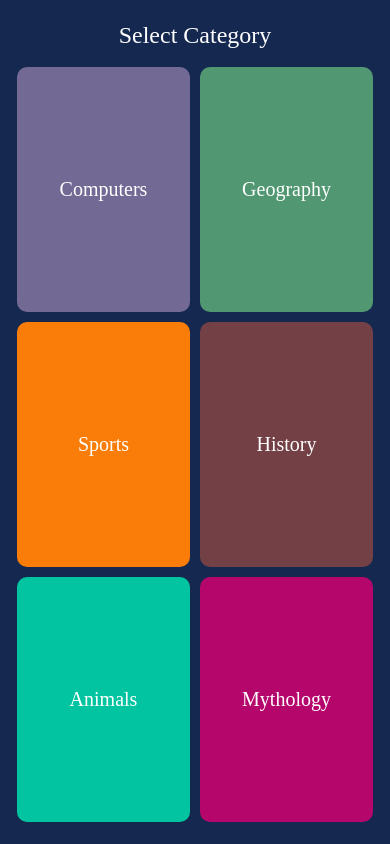
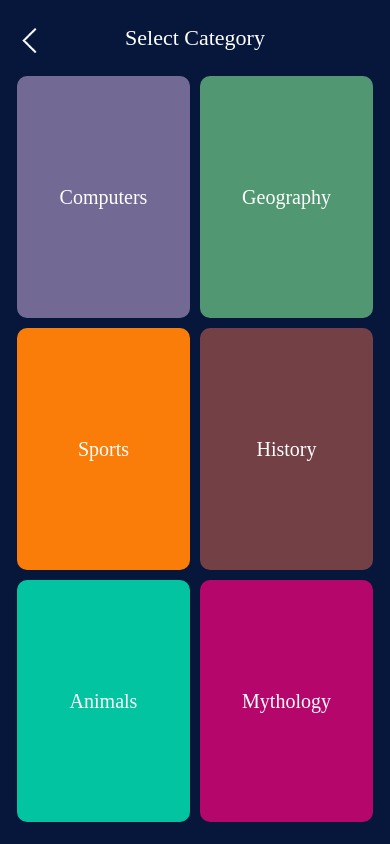
Before and after one commit to deepdhar/Quizzo, a React Native app: screen /SelectQuiz in a window 390 px wide. Built offline with nearby package versions, Linux system fonts and the light colour scheme.

Commit message:
changes status bar color and background color

```diff
--- a/App.js
+++ b/App.js
@@ -1,14 +1,16 @@
 import React from 'react';
-import { StyleSheet, Text, View, SafeAreaView } from 'react-native';
-import Home from './screens/Home';
-import Quiz from './screens/Quiz';
-import Result from './screens/Result';
+import { StyleSheet, Text, View, SafeAreaView, StatusBar} from 'react-native';
 
 import MyStack from './navigation';
 
 const App = () => {
     return (
-        <MyStack/>
+        <SafeAreaView style={styles.container}>
+            <StatusBar
+                backgroundColor = "#06173B"
+            />
+            <MyStack/>
+        </SafeAreaView>
     );
 }
 
@@ -16,7 +18,7 @@ export default App;
 
 const styles = StyleSheet.create({
     container: {
-        paddingStart: 10,
-        paddingTop: 10
+        flex: 1,
+        backgroundColor: '#06173B'
     }
 })
--- a/components/Title.js
+++ b/components/Title.js
@@ -13,7 +13,7 @@ export default Title
 
 const styles = StyleSheet.create({
     container: {
-        paddingVertical: 16,
+        paddingTop: 35,
         justifyContent: 'center',
         alignItems: 'center'
     },
--- a/screens/Home.js
+++ b/screens/Home.js
@@ -37,7 +37,7 @@ const styles = StyleSheet.create({
     container: {
         paddingHorizontal: 20,
         height: '100%',
-        backgroundColor: '#142850'
+        backgroundColor: '#06173B'
     },
     banner: {
         height: 350,
@@ -52,7 +52,7 @@ const styles = StyleSheet.create({
         width: '100%',
         backgroundColor: '#1A759F',
         padding: 16,
-        borderRadius: 16,
+        borderRadius: 8,
         alignItems: 'center',
         marginBottom: 30
     },
--- a/screens/Quiz.js
+++ b/screens/Quiz.js
@@ -136,10 +136,10 @@ export default Quiz
 
 const styles = StyleSheet.create({
     container: {
-        padding: 12,
+        paddingTop: 10,
         paddingHorizontal: 20,
         height: '100%',
-        backgroundColor: '#142850'
+        backgroundColor: '#06173B'
     },
     parent: {
         flex: 1,
@@ -188,7 +188,7 @@ const styles = StyleSheet.create({
         paddingVertical: 15,
         paddingHorizontal: 15,
         marginVertical: 12,
-        backgroundColor: '#34A0A4',
+        backgroundColor: '#2F9D90',
         borderRadius: 12,
         borderWidth: 1.5,
         borderColor: 'white'
--- a/screens/Result.js
+++ b/screens/Result.js
@@ -46,7 +46,7 @@ const Result = ({route}) => {
             <TouchableOpacity onPress={()=>navigation.navigate('Home')}
                 style={styles.button}
             >
-                <Text style={styles.buttonText}>Home</Text>
+                <Text style={styles.buttonText}>Go to Home</Text>
             </TouchableOpacity>
 
         </SafeAreaView>
@@ -59,7 +59,7 @@ const styles = StyleSheet.create({
     container: {
         paddingHorizontal: 20,
         height: '100%',
-        backgroundColor: '#142850',
+        backgroundColor: '#06173B',
     },
     header: {
         alignItems: 'center',
@@ -92,13 +92,13 @@ const styles = StyleSheet.create({
         width: '100%',
         backgroundColor: '#1A759F',
         padding: 16,
-        borderRadius: 16,
+        borderRadius: 8,
         alignItems: 'center',
         marginBottom: 30,
         marginTop: 27
     },
     buttonText: {
-        fontSize: 22,
+        fontSize: 20,
         fontFamily: 'Ubuntu-Medium',
         color: 'white'
     },
--- a/screens/SelectQuiz.js
+++ b/screens/SelectQuiz.js
@@ -1,6 +1,7 @@
 import { useNavigation } from '@react-navigation/native';
 import React from 'react'
 import {
+    Image,
     StyleSheet,
     Text,
     View,
@@ -20,7 +21,18 @@ const SelectQuiz = () => {
 
     return (
         <View style={styles.container}>
-            <Text style={styles.headerText}>Select Category</Text>
+            <View style={styles.headerContainer}>
+                <TouchableOpacity
+                    onPress={()=>navigation.navigate('Home')}
+                    style={styles.backButton}
+                >
+                    <Image
+                        style={{width: 25, height: 25}}
+                        source={require('../assets/back_bn.png')}
+                    />
+                </TouchableOpacity>
+                <Text style={styles.headerText}>Select Category</Text>
+            </View>
 
             {/* Category View */}
             <View style={styles.categoryContainer}>
@@ -78,15 +90,24 @@ export default SelectQuiz;
 const styles = StyleSheet.create({
     container: {
         flex: 1,
-        backgroundColor: '#142850',
+        backgroundColor: '#06173B',
         padding: 12,
+    },
+    headerContainer: {
+        flexDirection: 'row',
+        justifyContent: 'center',
+        alignItems: 'center',
+        paddingTop: 13,
+        paddingBottom: 25,
+    },
+    backButton: {
+        position: 'absolute',
+        left: 5,
+        top: 16
     },
     headerText: {
         color: 'white',
-        alignSelf: 'center',
-        paddingTop: 10,
-        paddingBottom: 18,
-        fontSize: 24,
+        fontSize: 22,
         fontFamily: 'Ubuntu-Medium'
     },
     categoryContainer: {
```
Also changed, not shown: assets/back_bn.png (added).
